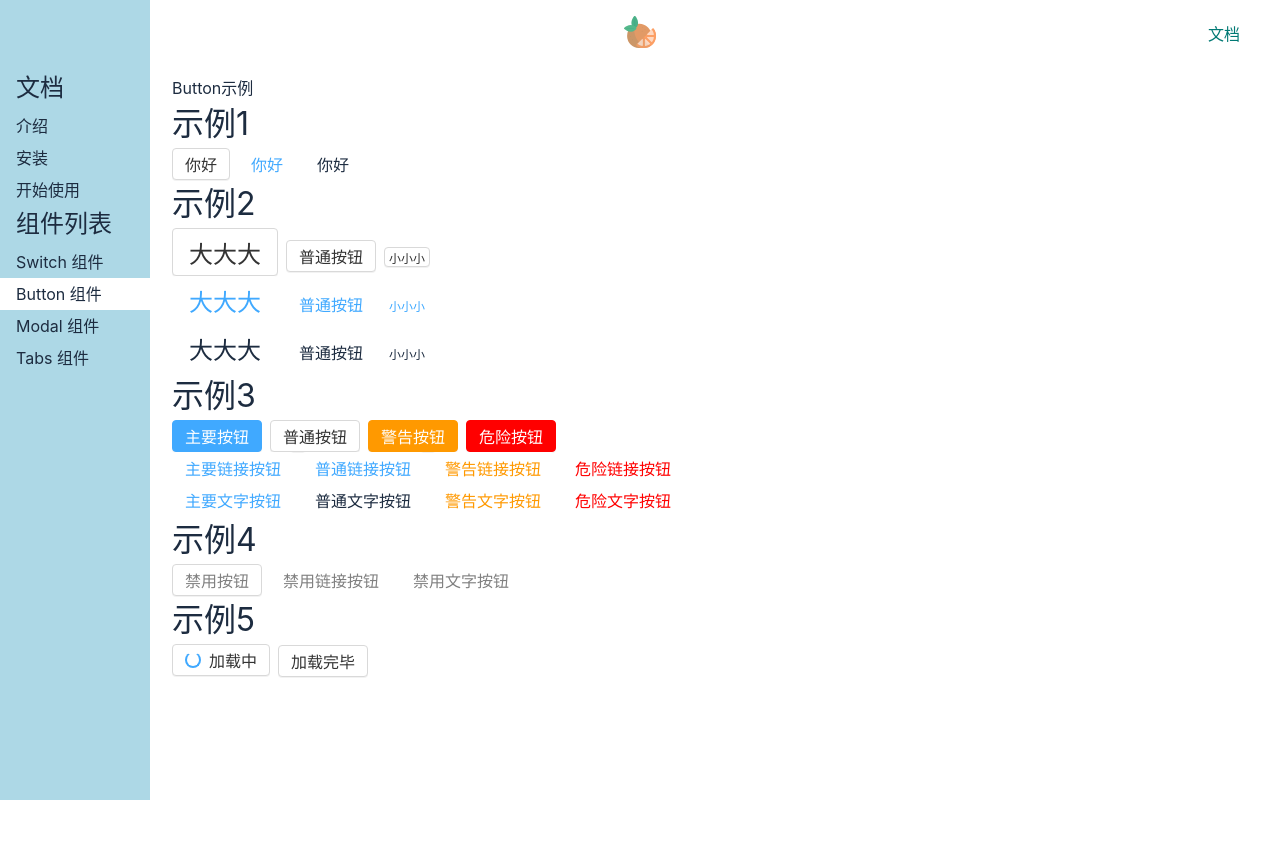
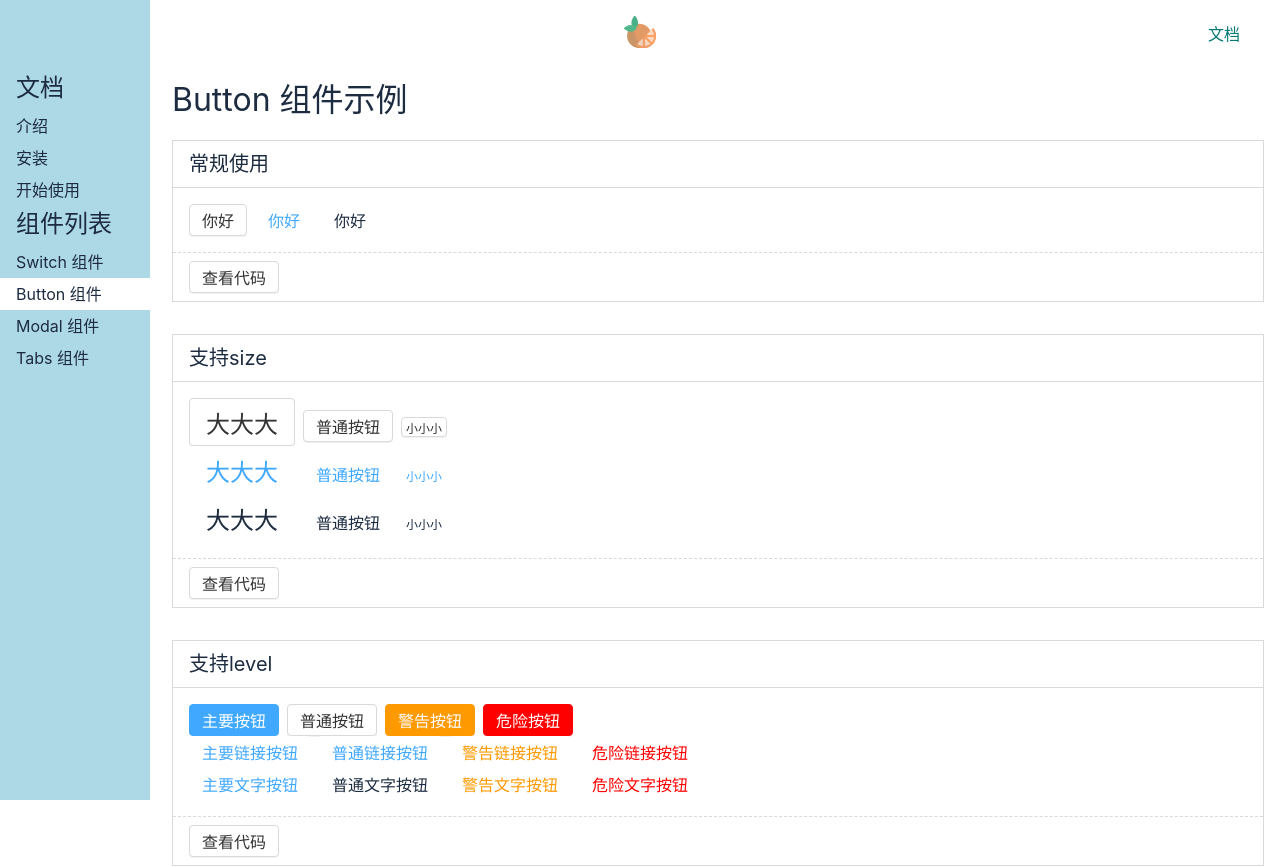
Before and after one commit to chapelll/orange-ui-1, a Vue app in the folder orange-ui-1/: page /#/doc/button in a window 1280 px wide. Shown: the top 867 px of the page. Before the commit the page ends 800 px from the top, so only its background shows below. Built offline with nearby package versions, Linux system fonts and the light colour scheme.

Commit message:
button组件文档

```diff
--- a/orange-ui-1/src/components/ButtonDemo.vue
+++ b/orange-ui-1/src/components/ButtonDemo.vue
@@ -1,71 +1,46 @@
 <template>
-    <div>Button示例</div>
+    <h1>Button 组件示例 </h1>
     <div>
-        <h1>示例1</h1>
-        <div>
-            <Button>你好</Button>
-            <Button theme="link">你好</Button>
-            <Button theme="text">你好</Button>
-        </div>
+        <demo title="常规使用" :codes="buttondemo1">
+            <Button1demo></Button1demo>
+        </demo>
     </div>
+
     <div>
-        <h1>示例2</h1>
-        <div>
-            <Button size="big">大大大</Button>
-            <Button>普通按钮</Button>
-            <Button size="small">小小小</Button>
-        </div>
-        <div>
-            <Button theme="link" size="big">大大大</Button>
-            <Button theme="link">普通按钮</Button>
-            <Button size="small" theme="link">小小小</Button>
-        </div>
-        <div>
-            <Button size="big" theme="text">大大大</Button>
-            <Button theme="text">普通按钮</Button>
-            <Button size="small" theme="text">小小小</Button>
-        </div>
+        <demo title="支持size" :codes="buttondemo2">
+            <Button2demo></Button2demo>
+        </demo>
     </div>
+
     <div>
-        <h1>示例3</h1>
-        <div>
-            <Button level="main">主要按钮</Button>
-            <Button>普通按钮</Button>
-            <Button level="warning">警告按钮</Button>
-            <Button level="danger">危险按钮</Button>
-        </div>
-        <div>
-            <Button theme="link" level="main">主要链接按钮</Button>
-            <Button theme="link">普通链接按钮</Button>
-            <Button theme="link" level="warning">警告链接按钮</Button>
-            <Button theme="link" level="danger">危险链接按钮</Button>
-        </div>
-        <div>
-            <Button theme="text" level="main">主要文字按钮</Button>
-            <Button theme="text">普通文字按钮</Button>
-            <Button theme="text" level="warning">警告文字按钮</Button>
-            <Button theme="text" level="danger">危险文字按钮</Button>
-        </div>
+        <demo title="支持level" :codes="buttondemo3">
+            <Button3demo></Button3demo>
+        </demo>
     </div>
+
     <div>
-        <h1>示例4</h1>
-        <div>
-            <Button :disabled="true">禁用按钮</Button>
-            <Button :disabled="true" theme="link">禁用链接按钮</Button>
-            <Button :disabled="true" theme="text">禁用文字按钮</Button>
-        </div>
+        <demo title="支持disabled" :codes="buttondemo4">
+            <Button4demo></Button4demo>
+        </demo>
     </div>
+
     <div>
-        <h1>示例5</h1>
-        <div>
-            <Button loading>加载中</Button>
-            <Button>加载完毕</Button>
-        </div>
+        <demo title="支持loading" :codes="buttondemo5">
+            <Button5demo></Button5demo>
+        </demo>
     </div>
 </template>
 
 <script setup lang="ts">
-import Button from '../lib/Button.vue'
+import demo from './demo.vue'
+import Button1demo from '../example/Button1demo.vue'
+import Button2demo from '../example/Button2demo.vue'
+import Button3demo from '../example/Button3demo.vue'
+import Button4demo from '../example/Button4demo.vue'
+import Button5demo from '../example/Button5demo.vue'
+
+import { buttondemo1, buttondemo2, buttondemo3, buttondemo4, buttondemo5 } from '../explain/button'
+
 </script>
 
 <style lang="scss" scoped></style>
--- /dev/null
+++ b/orange-ui-1/src/example/Button1Demo.vue
@@ -0,0 +1,9 @@
+<template>
+    <Button>你好</Button>
+    <Button theme="link">你好</Button>
+    <Button theme="text">你好</Button>
+</template>
+
+<script lang="ts" setup>
+import Button from '../lib/Button.vue'
+</script>
--- /dev/null
+++ b/orange-ui-1/src/example/Button2Demo.vue
@@ -0,0 +1,21 @@
+<template>
+    <div>
+        <Button size="big">大大大</Button>
+        <Button>普通按钮</Button>
+        <Button size="small">小小小</Button>
+    </div>
+    <div>
+        <Button theme="link" size="big">大大大</Button>
+        <Button theme="link">普通按钮</Button>
+        <Button size="small" theme="link">小小小</Button>
+    </div>
+    <div>
+        <Button size="big" theme="text">大大大</Button>
+        <Button theme="text">普通按钮</Button>
+        <Button size="small" theme="text">小小小</Button>
+    </div>
+</template>
+
+<script lang="ts" setup>
+import Button from '../lib/Button.vue'
+</script>
--- /dev/null
+++ b/orange-ui-1/src/example/Button3Demo.vue
@@ -0,0 +1,24 @@
+<template>
+    <div>
+        <Button level="main">主要按钮</Button>
+        <Button>普通按钮</Button>
+        <Button level="warning">警告按钮</Button>
+        <Button level="danger">危险按钮</Button>
+    </div>
+    <div>
+        <Button theme="link" level="main">主要链接按钮</Button>
+        <Button theme="link">普通链接按钮</Button>
+        <Button theme="link" level="warning">警告链接按钮</Button>
+        <Button theme="link" level="danger">危险链接按钮</Button>
+    </div>
+    <div>
+        <Button theme="text" level="main">主要文字按钮</Button>
+        <Button theme="text">普通文字按钮</Button>
+        <Button theme="text" level="warning">警告文字按钮</Button>
+        <Button theme="text" level="danger">危险文字按钮</Button>
+    </div>
+</template>
+
+<script lang="ts" setup>
+import Button from '../lib/Button.vue'
+</script>
--- /dev/null
+++ b/orange-ui-1/src/example/Button4demo.vue
@@ -0,0 +1,11 @@
+<template>
+    <div>
+        <Button disabled>禁用按钮</Button>
+        <Button :disabled="true" theme="link">禁用链接按钮</Button>
+        <Button :disabled="true" theme="text">禁用文字按钮</Button>
+    </div>
+</template>
+
+<script lang="ts" setup>
+import Button from '../lib/Button.vue'
+</script>
--- /dev/null
+++ b/orange-ui-1/src/example/Button5demo.vue
@@ -0,0 +1,10 @@
+<template>
+    <div>
+        <Button loading>加载中</Button>
+        <Button>加载完毕</Button>
+    </div>
+</template>
+
+<script lang="ts" setup>
+import Button from '../lib/Button.vue'
+</script>
--- /dev/null
+++ b/orange-ui-1/src/explain/button.ts
@@ -0,0 +1,82 @@
+// button组件
+const buttondemo1 = `<template>
+<Button>你好</Button>
+<Button theme="link">你好</Button>
+<Button theme="text">你好</Button>
+</template>
+
+<script lang="ts" setup>
+import Button from '../lib/Button.vue'
+</script>`
+
+const buttondemo2 = `<template>
+<div>
+    <Button size="big">大大大</Button>
+    <Button>普通按钮</Button>
+    <Button size="small">小小小</Button>
+</div>
+<div>
+    <Button theme="link" size="big">大大大</Button>
+    <Button theme="link">普通按钮</Button>
+    <Button size="small" theme="link">小小小</Button>
+</div>
+<div>
+    <Button size="big" theme="text">大大大</Button>
+    <Button theme="text">普通按钮</Button>
+    <Button size="small" theme="text">小小小</Button>
+</div>
+</template>
+
+<script lang="ts" setup>
+import Button from '../lib/Button.vue'
+</script>`
+
+const buttondemo3 = `<template>
+<div>
+    <Button level="main">主要按钮</Button>
+    <Button>普通按钮</Button>
+    <Button level="warning">警告按钮</Button>
+    <Button level="danger">危险按钮</Button>
+</div>
+<div>
+    <Button theme="link" level="main">主要链接按钮</Button>
+    <Button theme="link">普通链接按钮</Button>
+    <Button theme="link" level="warning">警告链接按钮</Button>
+    <Button theme="link" level="danger">危险链接按钮</Button>
+</div>
+<div>
+    <Button theme="text" level="main">主要文字按钮</Button>
+    <Button theme="text">普通文字按钮</Button>
+    <Button theme="text" level="warning">警告文字按钮</Button>
+    <Button theme="text" level="danger">危险文字按钮</Button>
+</div>
+</template>
+
+<script lang="ts" setup>
+import Button from '../lib/Button.vue'
+</script>`
+
+const buttondemo4 = `<template>
+<div>
+    <Button disabled>禁用按钮</Button>
+    <Button :disabled="true" theme="link">禁用链接按钮</Button>
+    <Button :disabled="true" theme="text">禁用文字按钮</Button>
+</div>
+</template>
+
+<script lang="ts" setup>
+import Button from '../lib/Button.vue'
+</script>`
+
+const buttondemo5 = `<template>
+<div>
+    <Button loading>加载中</Button>
+    <Button>加载完毕</Button>
+</div>
+</template>
+
+<script lang="ts" setup>
+import Button from '../lib/Button.vue'
+</script>`
+
+export { buttondemo1, buttondemo2, buttondemo3, buttondemo4, buttondemo5 }
```
